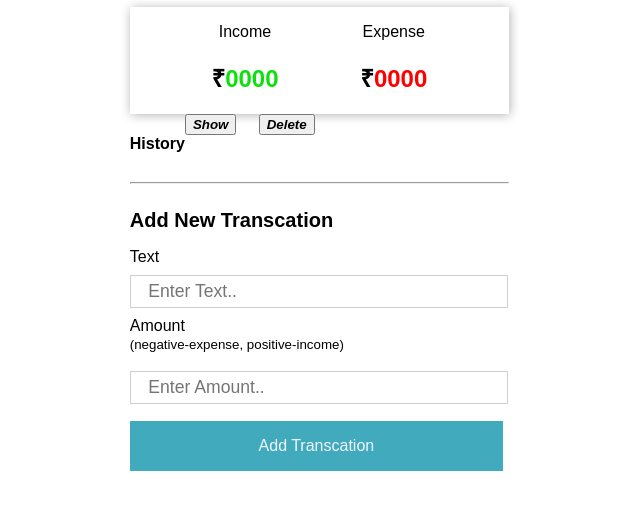
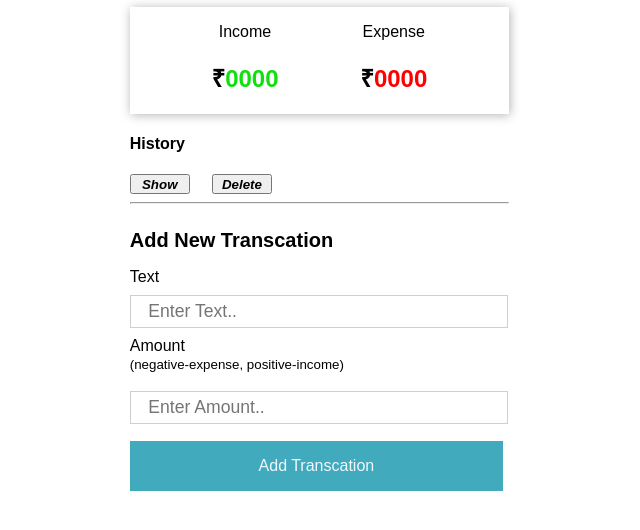
Before and after one commit to Sahil3662/Expense_Tracker, a plain HTML site: page Expense.html in a window 1280 px wide. Shown: the part 200-730 px from the top of the page, without its empty margins (308-948 px from the left). Drawn offline with Linux system fonts and the light colour scheme.

Commit message:
Update expense.css

```diff
--- a/expense.css
+++ b/expense.css
@@ -30,7 +30,7 @@
 }
 #history{
     text-align: left;
-    display: flex;
+    display: block;
 }
 
 .Transection{
@@ -70,3 +70,11 @@
         cursor: pointer;
 
  }
+#show{
+    width: 60px;
+    height: 20px;
+}
+#deletee{
+    width: 60px;
+    height: 20px;
+}
```
